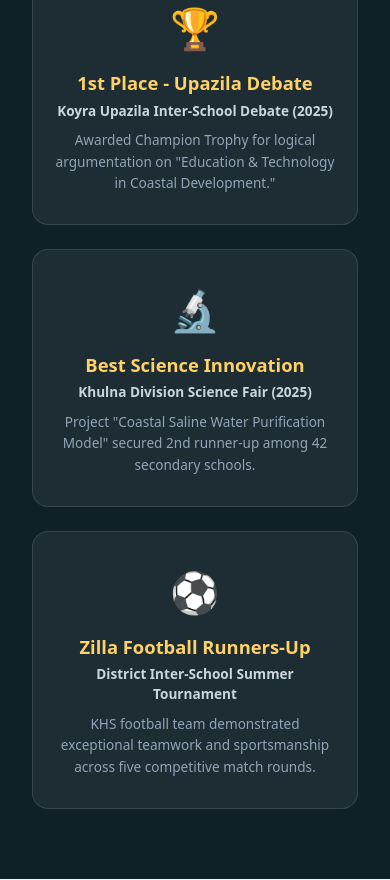
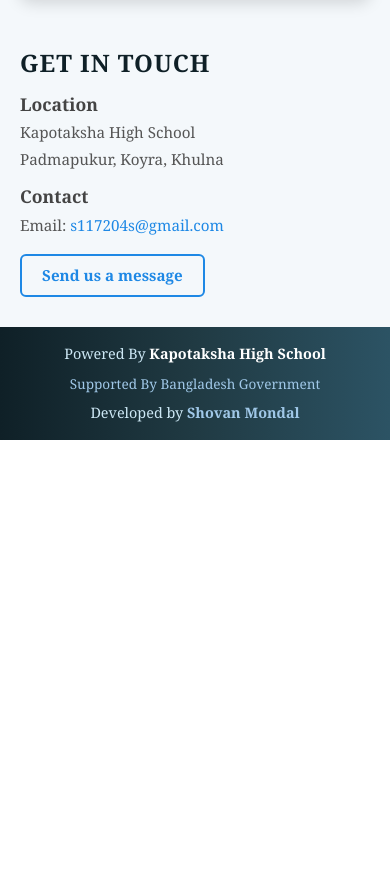
Before and after one commit to ShovanMondal1910/Kapotaksha, a PHP site: page /about/clubs.php in a window 390 px wide. Shown: the part 4277-5157 px from the top of the page. After the commit the page ends 4717 px from the top, so only its background shows below. Run offline with PHP 8.4, Linux system fonts and the light colour scheme.

Commit message:
refactor: remove student hall of fame section from clubs page

```diff
--- a/about/clubs.php
+++ b/about/clubs.php
@@ -172,44 +172,6 @@ include __DIR__ . '/../components/navbar.php';
         </div>
     </section>
 
-    <!-- Student Achievements & Hall of Fame -->
-    <section class="hall-of-fame-section">
-        <div class="container">
-            <h2 class="fame-title">Student Hall of Fame</h2>
-            <p class="fame-subtitle">Celebrating the stellar achievements of our students in regional and national co-curricular arenas.</p>
-
-            <div class="row g-4">
-
-                <div class="col-lg-4 col-md-6">
-                    <div class="fame-card">
-                        <div class="fame-icon">🏆</div>
-                        <h3 class="fame-award-title">1st Place - Upazila Debate</h3>
-                        <p class="fame-award-event">Koyra Upazila Inter-School Debate (2025)</p>
-                        <p class="fame-award-desc">Awarded Champion Trophy for logical argumentation on "Education &amp; Technology in Coastal Development."</p>
-                    </div>
-                </div>
-
-                <div class="col-lg-4 col-md-6">
-                    <div class="fame-card">
-                        <div class="fame-icon">🔬</div>
-                        <h3 class="fame-award-title">Best Science Innovation</h3>
-                        <p class="fame-award-event">Khulna Division Science Fair (2025)</p>
-                        <p class="fame-award-desc">Project "Coastal Saline Water Purification Model" secured 2nd runner-up among 42 secondary schools.</p>
-                    </div>
-                </div>
-
-                <div class="col-lg-4 col-md-6">
-                    <div class="fame-card">
-                        <div class="fame-icon">⚽</div>
-                        <h3 class="fame-award-title">Zilla Football Runners-Up</h3>
-                        <p class="fame-award-event">District Inter-School Summer Tournament</p>
-                        <p class="fame-award-desc">KHS football team demonstrated exceptional teamwork and sportsmanship across five competitive match rounds.</p>
-                    </div>
-                </div>
-
-            </div>
-        </div>
-    </section>
 
     <!-- Interactive Club Member Roster Modal -->
     <div class="roster-modal" id="memberRosterModal" role="dialog" aria-modal="true" aria-labelledby="modalRosterClubTitle">
```
